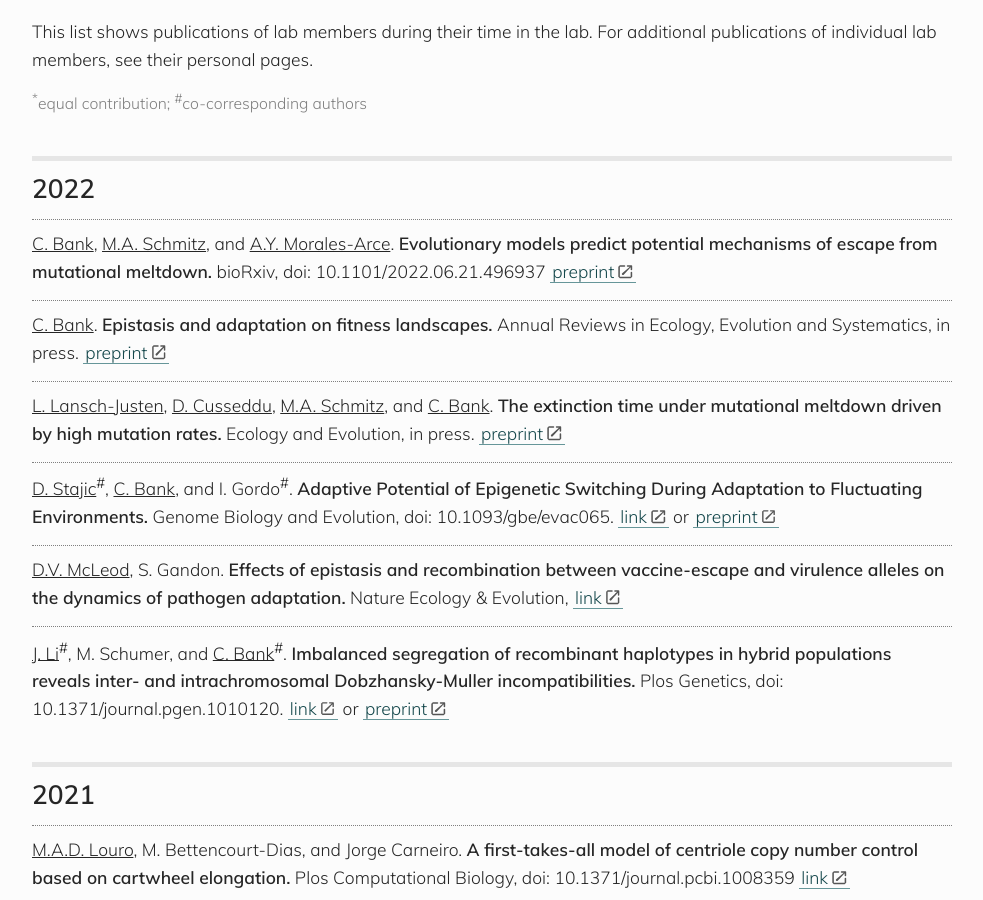
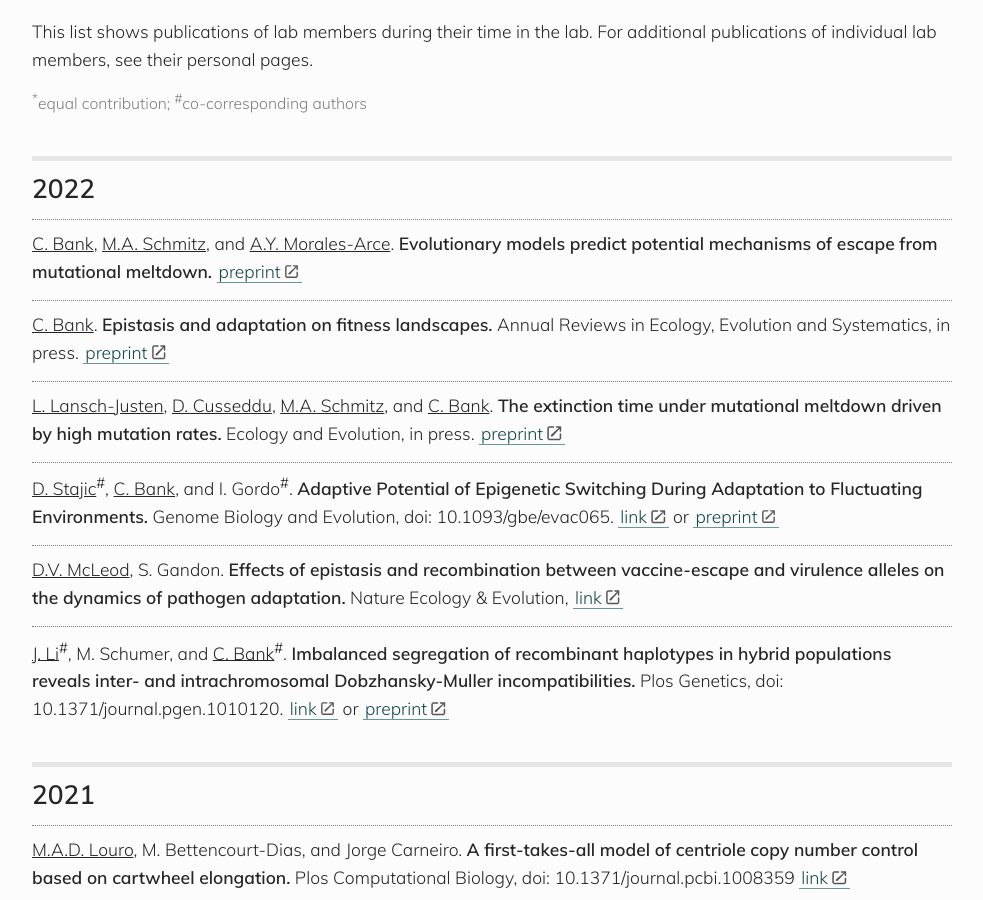
Before and after one commit to banklab/banklab.github.io, a Jekyll site: the page built from publications.md, in a window 1280 px wide and 900 px high, scrolled down 447 px. Shown: the whole window, without its empty margins (148-1131 px from the left). Built offline with Jekyll 4.4.1, drawn with Linux system fonts in a browser that asks for light colours; some web fonts are replaced.

Commit message:
Update publications.md
concistency change

```diff
--- a/publications.md
+++ b/publications.md
@@ -21,7 +21,7 @@
 
 ## 2022
 
-<u>C. Bank</u>, <u>M.A. Schmitz</u>, and <u>A.Y. Morales-Arce</u>. **Evolutionary models predict potential mechanisms of escape from mutational meltdown.** bioRxiv, doi: 10.1101/2022.06.21.496937 [preprint](https://www.biorxiv.org/content/10.1101/2022.06.21.496937)
+<u>C. Bank</u>, <u>M.A. Schmitz</u>, and <u>A.Y. Morales-Arce</u>. **Evolutionary models predict potential mechanisms of escape from mutational meltdown.** [preprint](https://www.biorxiv.org/content/10.1101/2022.06.21.496937)
 
 <u>C. Bank</u>. **Epistasis and adaptation on fitness landscapes.** Annual Reviews in Ecology, Evolution and Systematics, in press. [preprint](https://arxiv.org/abs/2204.13321)
 
```
